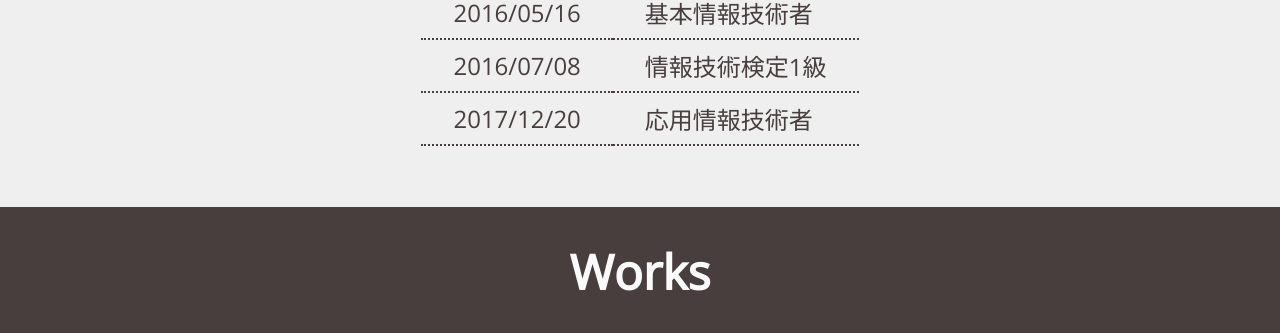
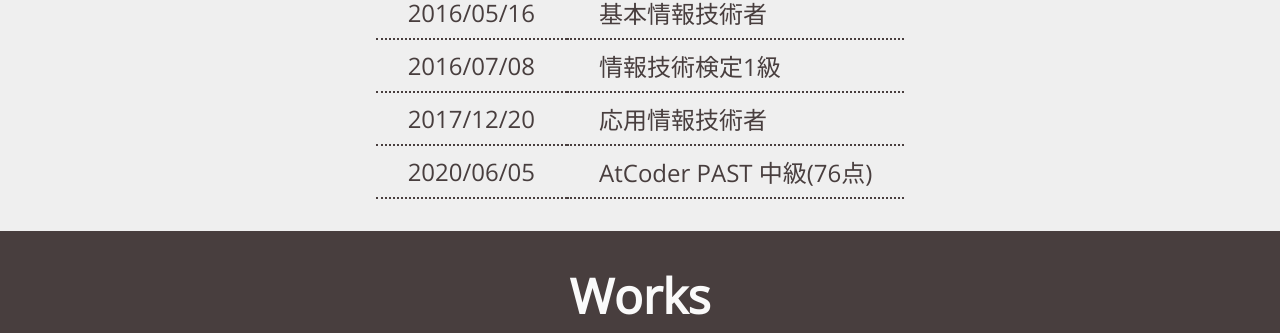
Before and after one commit to tocoteron/tokoroten-lab.github.io, a plain HTML site: page index.html in a window 1280 px wide. Shown: the part 2433-2766 px from the top of the page. Drawn offline with nearby package versions, Linux system fonts and the light colour scheme.

Commit message:
Add a certification

```diff
--- a/index.html
+++ b/index.html
@@ -167,6 +167,10 @@
                             <td>2017/12/20</td>
                             <td>応用情報技術者</td>
                         </tr>
+                        <tr>
+                            <td>2020/06/05</td>
+                            <td>AtCoder PAST 中級(76点)</td>
+                        </tr>
                     </table>
                 </div>
             </section>
```
